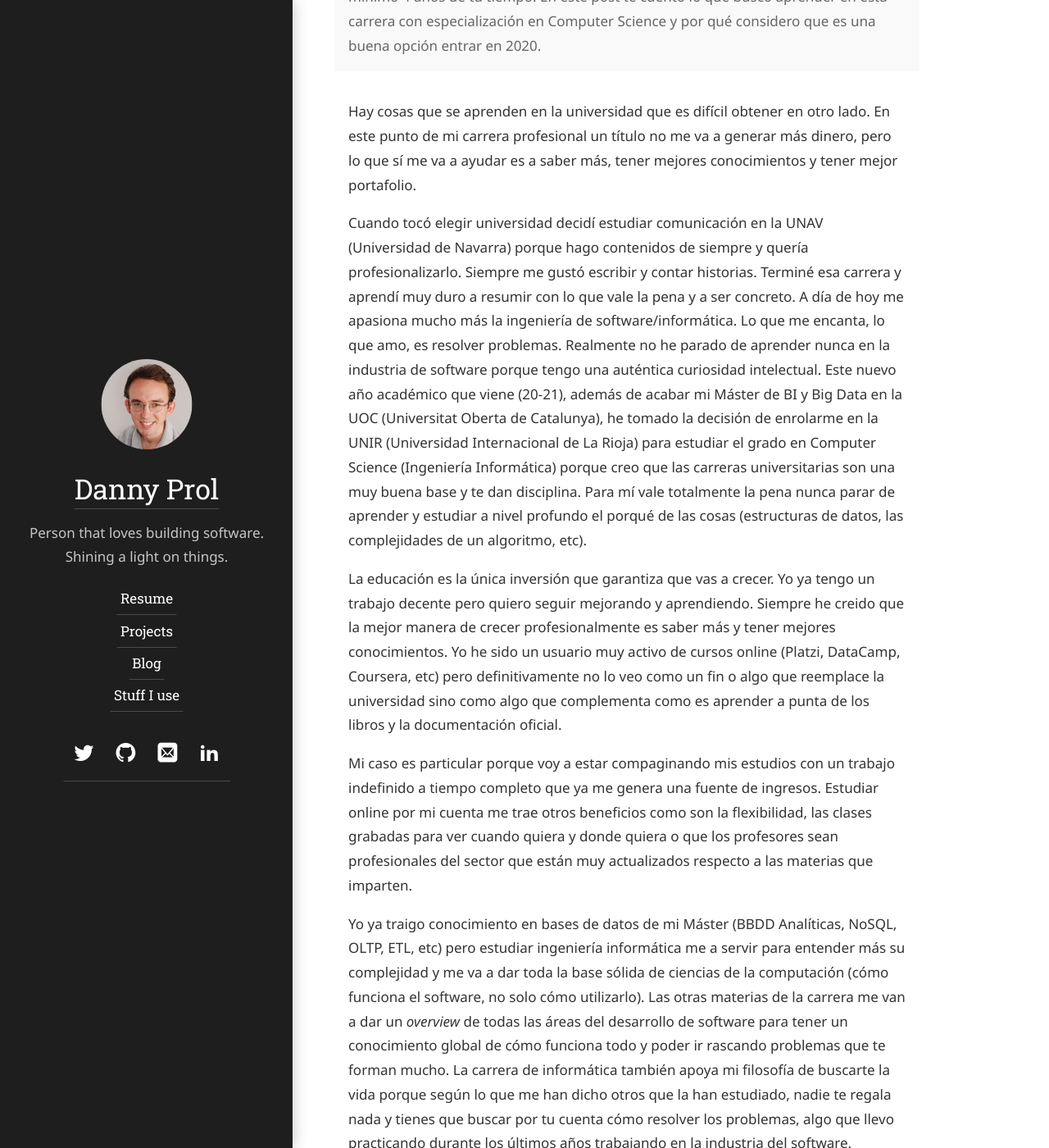
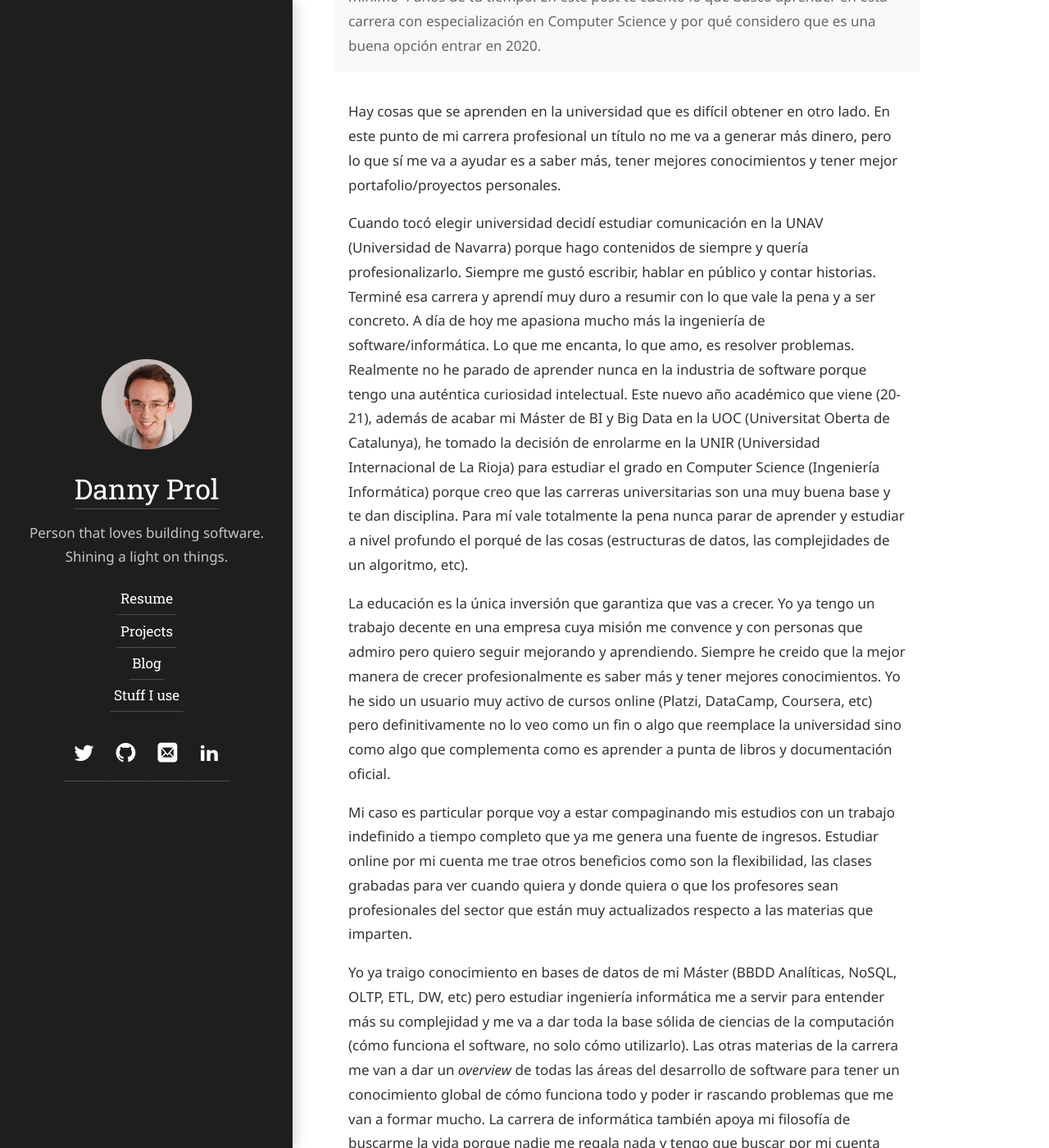
Before and after one commit to dprol/dprol.github.io, a Jekyll site: the page built from hydejack/_posts/2020-07-25-informatica.md, in a window 1280 px wide and 1400 px high, scrolled down 713 px. Shown: the whole window at 82% size. Built offline with Jekyll 4.4.1, drawn with Linux system fonts in a browser that asks for light colours; some web fonts are replaced; some of the changed text lies outside the part shown.

Commit message:
Update 2020-07-25-informatica.md

```diff
--- a/hydejack/_posts/2020-07-25-informatica.md
+++ b/hydejack/_posts/2020-07-25-informatica.md
@@ -6,14 +6,14 @@ description: >
   Estudiar una carrera requiere un compromiso y una disciplina grande porque son mínimo 4 años de tu tiempo. En este post te cuento lo que busco aprender en esta carrera con especialización en Computer Science y por qué considero que es una buena opción entrar en 2020.  <!--more-->
 ---
 
-Hay cosas que se aprenden en la universidad que es difícil obtener en otro lado. En este punto de mi carrera profesional un título no me va a generar más dinero, pero lo que sí me va a ayudar es a saber más, tener mejores conocimientos y tener mejor portafolio.
+Hay cosas que se aprenden en la universidad que es difícil obtener en otro lado. En este punto de mi carrera profesional un título no me va a generar más dinero, pero lo que sí me va a ayudar es a saber más, tener mejores conocimientos y tener mejor portafolio/proyectos personales.
 
 <!--more-->
 
-Cuando tocó elegir universidad decidí estudiar comunicación en la UNAV (Universidad de Navarra) porque hago contenidos de siempre y quería profesionalizarlo. Siempre me gustó escribir y contar historias. Terminé esa carrera y aprendí muy duro a resumir con lo que vale la pena y a ser concreto. A día de hoy me apasiona mucho más la ingeniería de software/informática. Lo que me encanta, lo que amo, es resolver problemas. Realmente no he parado de aprender nunca en la industria de software porque tengo una auténtica curiosidad intelectual. Este nuevo año académico que viene (20-21), además de acabar mi Máster de BI y Big Data en la UOC (Universitat Oberta de Catalunya), he tomado la decisión de enrolarme en la UNIR (Universidad Internacional de La Rioja) para estudiar el grado en Computer Science (Ingeniería Informática) porque creo que las carreras universitarias son una muy buena base y te dan disciplina. Para mí vale totalmente la pena nunca parar de aprender y estudiar a nivel profundo el porqué de las cosas (estructuras de datos, las complejidades de un algoritmo, etc).
+Cuando tocó elegir universidad decidí estudiar comunicación en la UNAV (Universidad de Navarra) porque hago contenidos de siempre y quería profesionalizarlo. Siempre me gustó escribir, hablar en público y contar historias. Terminé esa carrera y aprendí muy duro a resumir con lo que vale la pena y a ser concreto. A día de hoy me apasiona mucho más la ingeniería de software/informática. Lo que me encanta, lo que amo, es resolver problemas. Realmente no he parado de aprender nunca en la industria de software porque tengo una auténtica curiosidad intelectual. Este nuevo año académico que viene (20-21), además de acabar mi Máster de BI y Big Data en la UOC (Universitat Oberta de Catalunya), he tomado la decisión de enrolarme en la UNIR (Universidad Internacional de La Rioja) para estudiar el grado en Computer Science (Ingeniería Informática) porque creo que las carreras universitarias son una muy buena base y te dan disciplina. Para mí vale totalmente la pena nunca parar de aprender y estudiar a nivel profundo el porqué de las cosas (estructuras de datos, las complejidades de un algoritmo, etc).
 
-La educación es la única inversión que garantiza que vas a crecer. Yo ya tengo un trabajo decente pero quiero seguir mejorando y aprendiendo. Siempre he creido que la mejor manera de crecer profesionalmente es saber más y tener mejores conocimientos. Yo he sido un usuario muy activo de cursos online (Platzi, DataCamp, Coursera, etc) pero definitivamente no lo veo como un fin o algo que reemplace la universidad sino como algo que complementa como es aprender a punta de los libros y la documentación oficial.
+La educación es la única inversión que garantiza que vas a crecer. Yo ya tengo un trabajo decente en una empresa cuya misión me convence y con personas que admiro pero quiero seguir mejorando y aprendiendo. Siempre he creido que la mejor manera de crecer profesionalmente es saber más y tener mejores conocimientos. Yo he sido un usuario muy activo de cursos online (Platzi, DataCamp, Coursera, etc) pero definitivamente no lo veo como un fin o algo que reemplace la universidad sino como algo que complementa como es aprender a punta de libros y documentación oficial.
 
 Mi caso es particular porque voy a estar compaginando mis estudios con un trabajo indefinido a tiempo completo que ya me genera una fuente de ingresos. Estudiar online por mi cuenta me trae otros beneficios como son la flexibilidad, las clases grabadas para ver cuando quiera y donde quiera o que los profesores sean profesionales del sector que están muy actualizados respecto a las materias que imparten.
 
-Yo ya traigo conocimiento en bases de datos de mi Máster (BBDD Analíticas, NoSQL, OLTP, ETL, etc) pero estudiar ingeniería informática me a servir para entender más su complejidad y me va a dar toda la base sólida de ciencias de la computación (cómo funciona el software, no solo cómo utilizarlo). Las otras materias de la carrera me van a dar un *overview* de todas las áreas del desarrollo de software para tener un conocimiento global de cómo funciona todo y poder ir rascando problemas que te forman mucho. La carrera de informática también apoya mi filosofía de buscarte la vida porque según lo que me han dicho otros que la han estudiado, nadie te regala nada y tienes que buscar por tu cuenta cómo resolver los problemas, algo que llevo practicando durante los últimos años trabajando en la industria del software. Personalmente a mí me parece una carrera muy bonita, me llama mucho la atención, le tengo mucho respeto y estoy muy contento por haber elegido la UNIR para sacarme CS.
+Yo ya traigo conocimiento en bases de datos de mi Máster (BBDD Analíticas, NoSQL, OLTP, ETL, DW, etc) pero estudiar ingeniería informática me a servir para entender más su complejidad y me va a dar toda la base sólida de ciencias de la computación (cómo funciona el software, no solo cómo utilizarlo). Las otras materias de la carrera me van a dar un *overview* de todas las áreas del desarrollo de software para tener un conocimiento global de cómo funciona todo y poder ir rascando problemas que me van a formar mucho. La carrera de informática también apoya mi filosofía de buscarme la vida porque nadie me regala nada y tengo que buscar por mi cuenta cómo resolver los problemas, algo que llevo practicando durante los últimos años trabajando en la industria del software. Personalmente a mí me parece una carrera muy bonita, me llama mucho la atención, le tengo mucho respeto y estoy muy contento por haberme decidido por la UNIR para no parar de aprender porque cada vez esta industria se pone más compleja.
```
